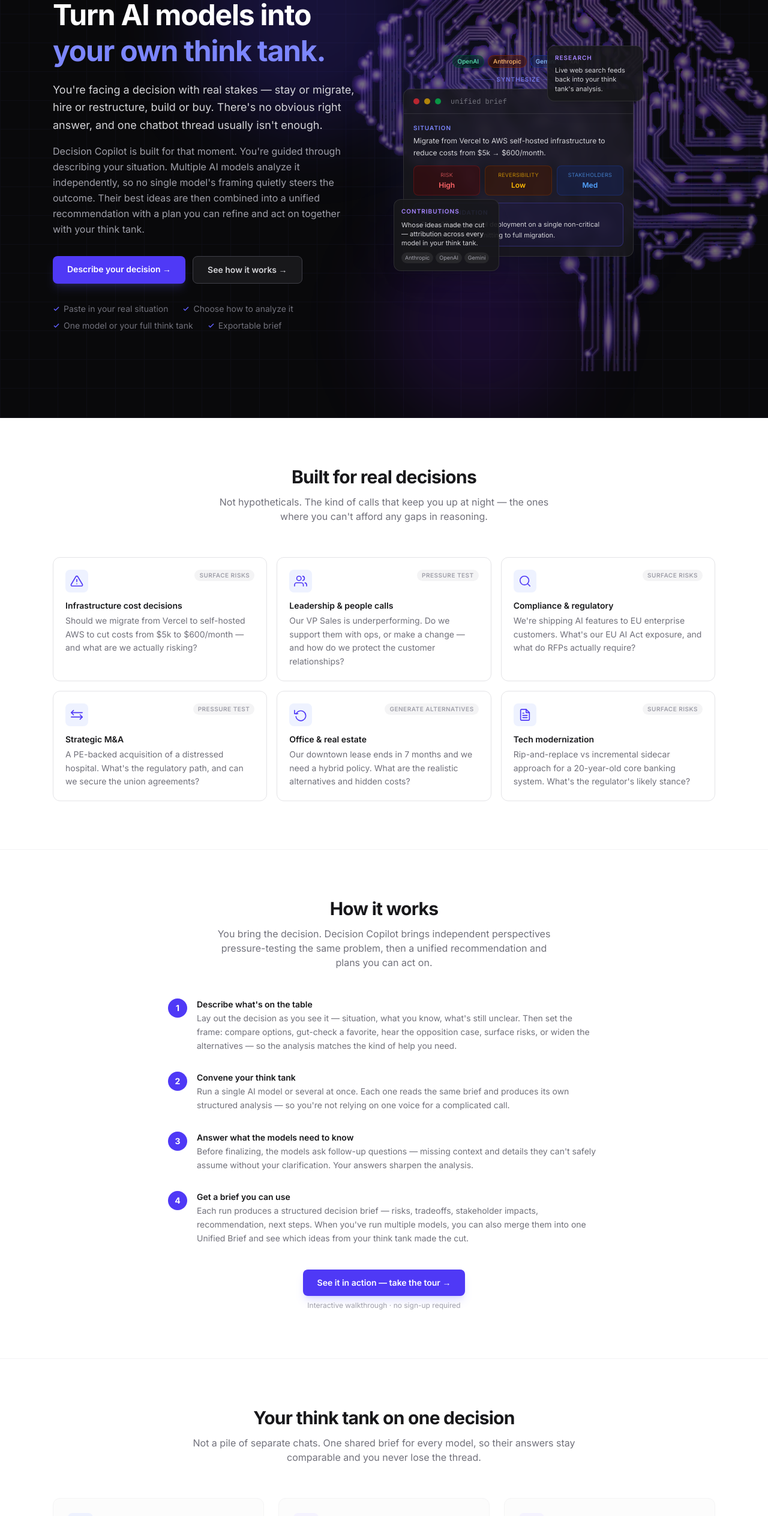
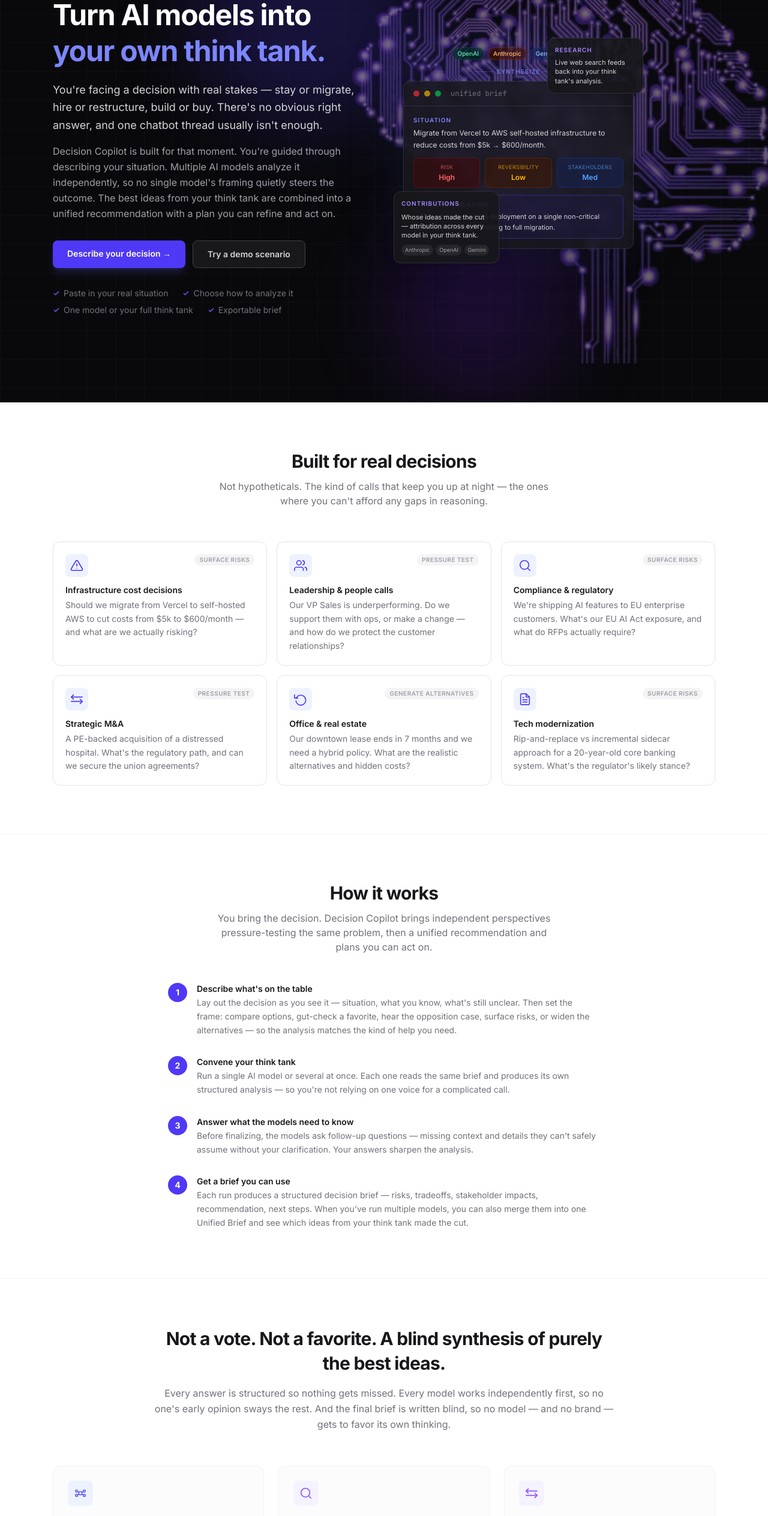
Before and after one commit to Caryndcarter/decision-copilot-evals, a Next.js app in the folder packages/nextjs/: page / in a window 1280 px wide. Shown: the part 234-2762 px from the top of the page at 60% size. Built offline with nearby package versions, Linux system fonts and the light colour scheme; no server answers.

Commit message:
Rebuild homepage think-tank section around blind-synthesis guardrails.
Keep the production section order, elevate schema/comparability messaging, and tighten hero and How it works copy.

Co-authored-by: Cursor <cursoragent@cursor.com>

```diff
--- a/packages/nextjs/app/page.tsx
+++ b/packages/nextjs/app/page.tsx
@@ -289,8 +289,8 @@ export default function Home() {
               <p className="mt-4 text-base text-zinc-400 leading-relaxed max-w-lg">
                 Decision Copilot is built for that moment. You&apos;re guided through describing
                 your situation. Multiple AI models analyze it independently, so no single
-                model&apos;s framing quietly steers the outcome. Their best ideas are then combined into a unified
-                recommendation with a plan you can refine and act on together with your think tank.
+                model&apos;s framing quietly steers the outcome. The best ideas from your think
+                tank are combined into a unified recommendation with a plan you can refine and act on.
               </p>
               <div className="mt-8 flex flex-wrap gap-3">
                 <Link
@@ -300,10 +300,10 @@ export default function Home() {
                   Describe your decision →
                 </Link>
                 <Link
-                  href="/tour"
+                  href="/intake"
                   className="rounded-lg border border-zinc-700 bg-zinc-900 px-6 py-3 text-sm font-semibold text-zinc-300 hover:bg-zinc-800 hover:text-white transition-colors"
                 >
-                  See how it works →
+                  Try a demo scenario
                 </Link>
               </div>
               <div className="mt-8 flex flex-wrap gap-x-6 gap-y-2 text-sm text-zinc-500">
@@ -419,66 +419,64 @@ export default function Home() {
               desc="Each run produces a structured decision brief — risks, tradeoffs, stakeholder impacts, recommendation, next steps. When you've run multiple models, you can also merge them into one Unified Brief and see which ideas from your think tank made the cut."
             />
           </div>
-          <div className="mt-10 text-center">
-            <Link
-              href="/tour"
-              className="inline-flex items-center rounded-lg bg-indigo-600 px-6 py-3 text-sm font-semibold text-white shadow-lg shadow-indigo-500/20 transition-colors hover:bg-indigo-500"
-            >
-              See it in action — take the tour →
-            </Link>
-            <p className="mt-2 text-xs text-zinc-400">Interactive walkthrough · no sign-up required</p>
-          </div>
         </div>
       </section>
 
-      {/* ── Think tank value ── */}
+      {/* ── Think tank guardrails ── */}
       <section className="bg-white py-20 border-b border-zinc-100">
         <div className="mx-auto max-w-6xl px-6">
-          <div className="text-center mb-14">
-            <h2 className="text-2xl lg:text-3xl font-bold text-zinc-900 tracking-tight">
-              Your think tank on one decision
+          <div className="mx-auto mb-14 max-w-3xl text-center">
+            <h2 className="text-2xl lg:text-3xl font-bold text-zinc-900 tracking-tight leading-snug">
+              Not a vote. Not a favorite. A blind synthesis of purely the best ideas.
             </h2>
-            <p className="mt-3 text-zinc-500 max-w-2xl mx-auto">
-              Not a pile of separate chats. One shared brief for every model, so their
-              answers stay comparable and you never lose the thread.
+            <p className="mt-4 text-zinc-500 leading-relaxed">
+              Every answer is structured so nothing gets missed. Every model works independently
+              first, so no one&apos;s early opinion sways the rest. And the final brief is written
+              blind, so no model — and no brand — gets to favor its own thinking.
             </p>
           </div>
           <div className="grid sm:grid-cols-2 lg:grid-cols-3 gap-6">
             {[
               {
                 icon: <IconThinkTank />,
-                title: "Independent think tank analysis",
-                desc: "Each model reads your situation and runs the same lenses on its own. Compare where they agree, where they push back, and what only one surfaced.",
+                title: "Every model works the same ground, on its own",
+                desc: "Each model is guided through the same set of questions, so nothing gets left out. And none of them see each other's answers first — so no one's early take can steer the rest of the room before they've had a chance to think it through themselves.",
                 color: "text-indigo-500 bg-indigo-50",
               },
               {
-                icon: <IconCompare />,
-                title: "Cross-provider comparison",
-                desc: "See divergence side by side — useful when models disagree on risk level, reversibility, or who gets affected.",
+                icon: <IconResearch />,
+                title: "It can look things up",
+                desc: "When a model needs current information to answer well, it searches the web and folds what it finds back into its analysis — instead of reasoning from a guess or outdated knowledge.",
                 color: "text-violet-500 bg-violet-50",
               },
               {
-                icon: <IconResearch />,
-                title: "Research integration",
-                desc: "Ask follow-up research questions with live web search. Findings feed back into the analysis on that run.",
+                icon: <IconCompare />,
+                title: "See what they agree on — and what's unique",
+                desc: "Once every model has answered independently, their ideas are laid side by side — what showed up across all of them, and what only one model caught.",
                 color: "text-violet-500 bg-violet-50",
               },
               {
+                icon: <IconPeople />,
+                title: "Then they review each other's thinking",
+                desc: "With independent answers already locked in, each model looks at what the others found and says what it thinks holds up. Disagreement here is useful — it's real, not something one model talked another into.",
+                color: "text-indigo-500 bg-indigo-50",
+              },
+              {
                 icon: <IconBrief />,
-                title: "Unified Brief",
-                desc: "When you've run multiple models, merge their output into one synthesized recommendation — exportable as a PDF.",
+                title: "The final brief is written blind",
+                desc: "One model combines everyone's strongest thinking into a single recommendation — without knowing which provider said what. The ideas get through. The brand names don't.",
                 color: "text-emerald-500 bg-emerald-50",
               },
               {
                 icon: <IconAttribution />,
-                title: "Contribution attribution",
-                desc: "See whose ideas made the cut in the Unified Brief: what each model contributed, and what didn't survive synthesis.",
+                title: "See whose thinking made it in — after the fact",
+                desc: "Once the blind brief is done, you can still see which model's ideas actually survived synthesis. Transparency without letting brand bias into the decision itself.",
                 color: "text-orange-500 bg-orange-50",
               },
             ].map((item) => (
               <div key={item.title} className="rounded-xl border border-zinc-100 bg-zinc-50/50 p-6 hover:border-zinc-200 transition-colors">
                 <div className={`inline-flex p-2.5 rounded-lg mb-4 ${item.color}`}>{item.icon}</div>
-                <h3 className="text-sm font-semibold text-zinc-900 mb-1.5">{item.title}</h3>
+                <h3 className="text-sm font-semibold text-zinc-900 mb-1.5 leading-snug">{item.title}</h3>
                 <p className="text-sm text-zinc-500 leading-relaxed">{item.desc}</p>
               </div>
             ))}
@@ -489,14 +487,14 @@ export default function Home() {
       {/* ── vs multi-model chat tools ── */}
       <section className="bg-zinc-950 py-20 border-b border-white/5">
         <div className="mx-auto max-w-6xl px-6">
-          <div className="max-w-2xl">
+          <div>
             <p className="text-xs font-semibold uppercase tracking-[0.14em] text-indigo-400">
               Not another multi-model chat
             </p>
-            <h2 className="mt-3 text-2xl lg:text-3xl font-bold text-white tracking-tight">
+            <h2 className="mt-3 text-2xl lg:text-3xl font-bold text-white tracking-tight max-w-4xl">
               Built for a decision you have to defend — not a thread you browse.
             </h2>
-            <p className="mt-4 text-base text-zinc-400 leading-relaxed">
+            <p className="mt-4 text-base text-zinc-400 leading-relaxed max-w-4xl">
               Leading multi-model tools orchestrate several AIs in an open conversation.
               Decision Copilot starts from a structured intake and a fixed analytical rubric,
               so disagreement is measurable — and every brief is comparable.
@@ -523,14 +521,23 @@ export default function Home() {
             </div>
           </div>
 
-          <p className="mt-10 max-w-2xl text-sm leading-relaxed text-zinc-500">
-            The fixed schema is what makes the research program possible: you can code cases
-            against the same dimensions because every run shares one skeleton — and compare
-            models on a brief you can defend later, not a thread that disappears into chat history.{" "}
-            <Link href="/model-studies" className="font-medium text-indigo-400 hover:text-indigo-300">
-              See the Model Studies research →
-            </Link>
-          </p>
+          <div className="mt-14 border-t border-white/10 pt-12">
+            <p className="text-xs font-semibold uppercase tracking-[0.14em] text-indigo-400">
+              Why the schema matters
+            </p>
+            <h3 className="mt-3 text-xl lg:text-2xl font-bold text-white tracking-tight max-w-4xl leading-snug">
+              Same skeleton every time — so you can actually compare.
+            </h3>
+            <p className="mt-4 text-base text-zinc-400 leading-relaxed max-w-4xl">
+              Because every run shares one fixed structure, you can code cases against the same
+              dimensions and compare models on a brief you can defend later — not a thread that
+              disappears into chat history. That&apos;s also what makes rigorous model evaluation
+              possible.{" "}
+              <Link href="/model-studies" className="font-medium text-indigo-400 hover:text-indigo-300">
+                See the Model Studies research →
+              </Link>
+            </p>
+          </div>
         </div>
       </section>
 
```
